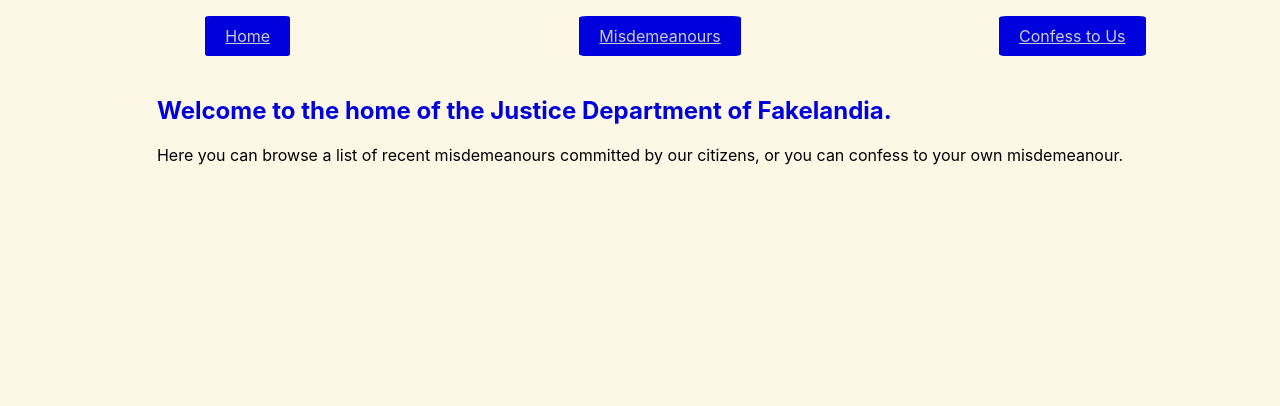
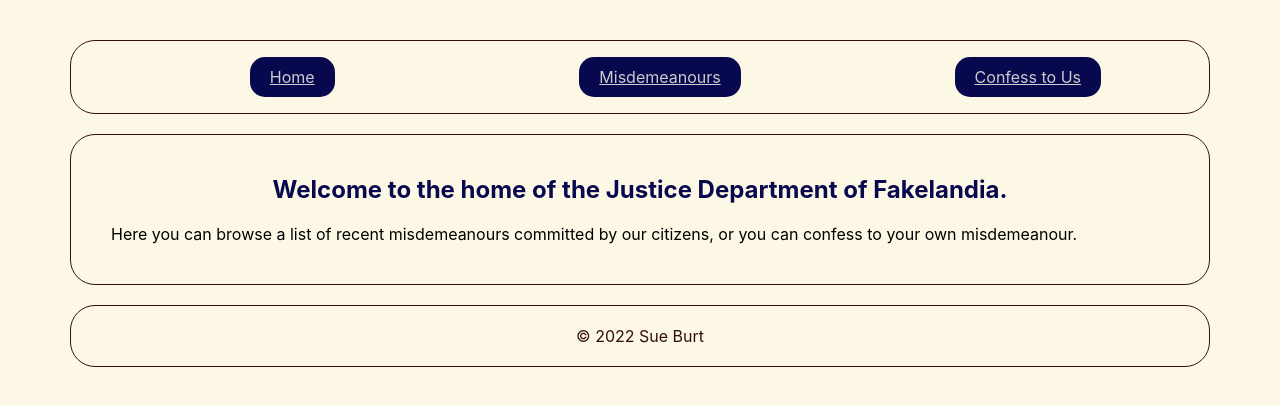
Before and after one commit to sookburt/fakelandia_website_project, a React (Create React App) app: page / in a window 1280 px wide. Shown: the top 406 px of the page. Built offline with nearby package versions, Linux system fonts and the light colour scheme.

Commit message:
Added header, footer, tidied CSS

```diff
--- a/src/App.css
+++ b/src/App.css
@@ -1,23 +1,31 @@
 :root {
 	--light: #fdf8e5;
-  --text: #FFFFFF;
+  --dark: hsl(0, 55%, 13%);
   --link: #CCCCCC;
-  --highlight: #0000DD;
+  --highlight: #08084f;
 }
 body {
   background-color: var(--light);
+  display: flex;
+  flex-direction: column;
+  margin: 20px 50px;
 }
 
 h1 {
   color: var(--highlight);
 }
 
+.navbar {
+  margin: 20px;
+  border: var(--dark) solid 1px;
+  border-radius: 25px;
+}
+
 .navbar--list {
   display:grid;
   flex-direction: row;
-  row-gap: 20px;
+  justify-content: space-between;
   grid-template-columns: 33% 33% 33%;
-  justify-content: space-evenly;
 }
 
 .navbar--list--item {
@@ -25,7 +33,7 @@ h1 {
   background-color: var(--highlight);
   margin: auto;
   padding: 10px 20px;
-  border-radius: 5%;
+  border-radius: 15px;
 }
 
 a {
@@ -33,7 +41,24 @@ a {
 }
 
 .main--content {
-  display: flex;
-  justify-content: center;
+  flex-grow: 5;
+  text-align: center;
+  margin: 20px;
+  padding: 20px;
+  border: var(--dark) solid 1px;
+  border-radius: 25px;
+}
+
+.main--content p {
+  text-align: left;
   margin: 20px;
 }
+
+footer {
+  text-align: center;
+  border: var(--dark) solid 1px;
+  margin: 20px;
+  padding: 20px;
+  color: var(--dark);
+  border-radius: 25px;
+}
--- /dev/null
+++ b/src/components/Footer.tsx
@@ -0,0 +1,10 @@
+
+const Footer: React.FC = () => (
+  <>
+    <footer>
+      <div>&copy; 2022 Sue Burt</div>
+    </footer>
+  </>
+);
+
+export default Footer;
--- /dev/null
+++ b/src/components/Header.tsx
@@ -0,0 +1,11 @@
+import Nav from "./Nav";
+
+const Header: React.FC = () => (
+  <>
+    <header>
+      <Nav/>
+    </header>
+  </>
+);
+
+export default Header;
--- a/src/components/MainLayout.tsx
+++ b/src/components/MainLayout.tsx
@@ -1,13 +1,15 @@
 import { Outlet } from "react-router-dom";
-import Nav from "./Nav";
+import Footer from "./Footer";
+import Header from "./Header";
 
 const MainLayout: React.FC = () => {
   return (
     <>
-      <header><Nav/></header>
+      <Header />
       <main className="main--content">
         <Outlet/>
       </main>
+      <Footer />
     </>
   );
 };
```
